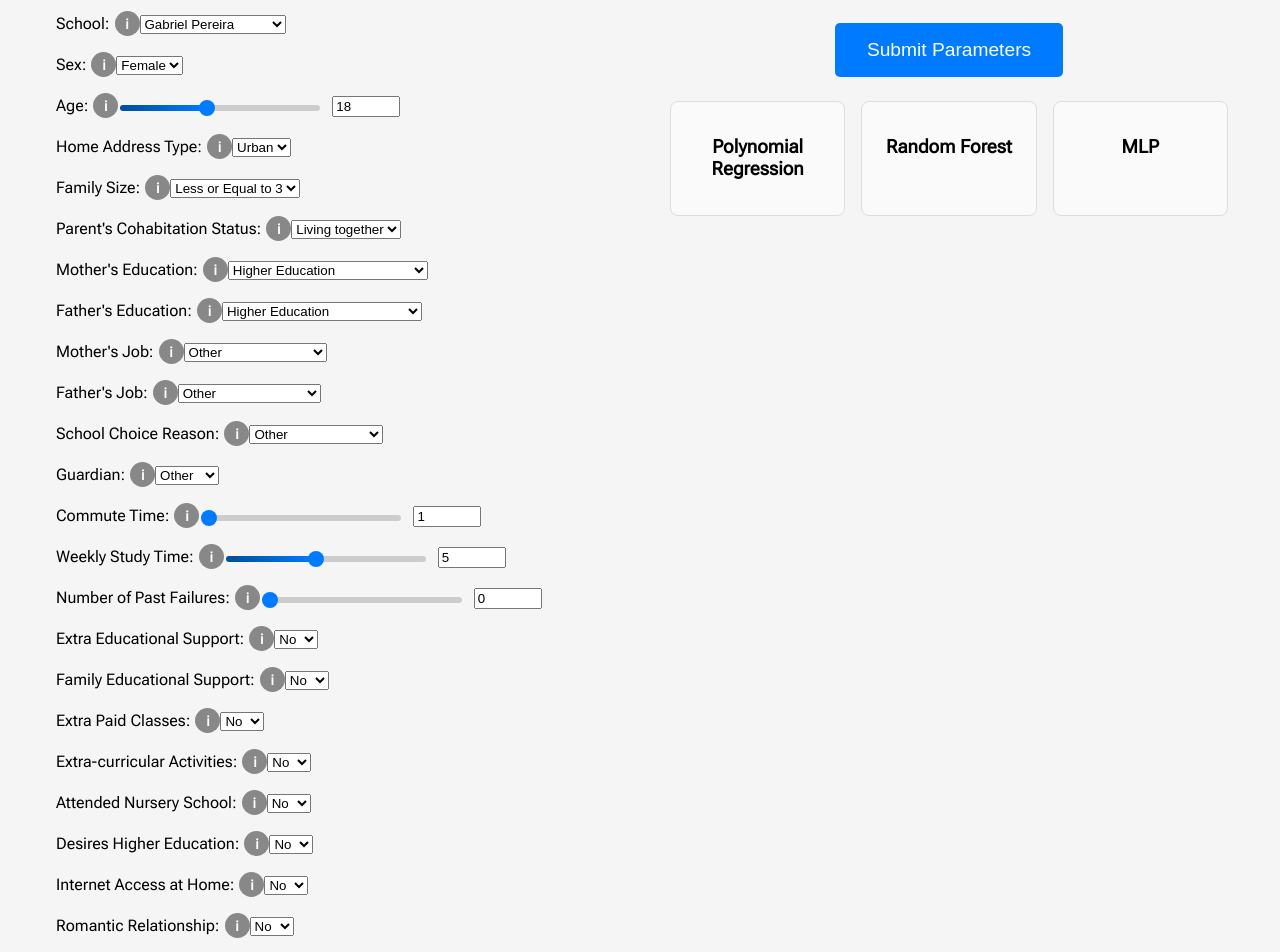
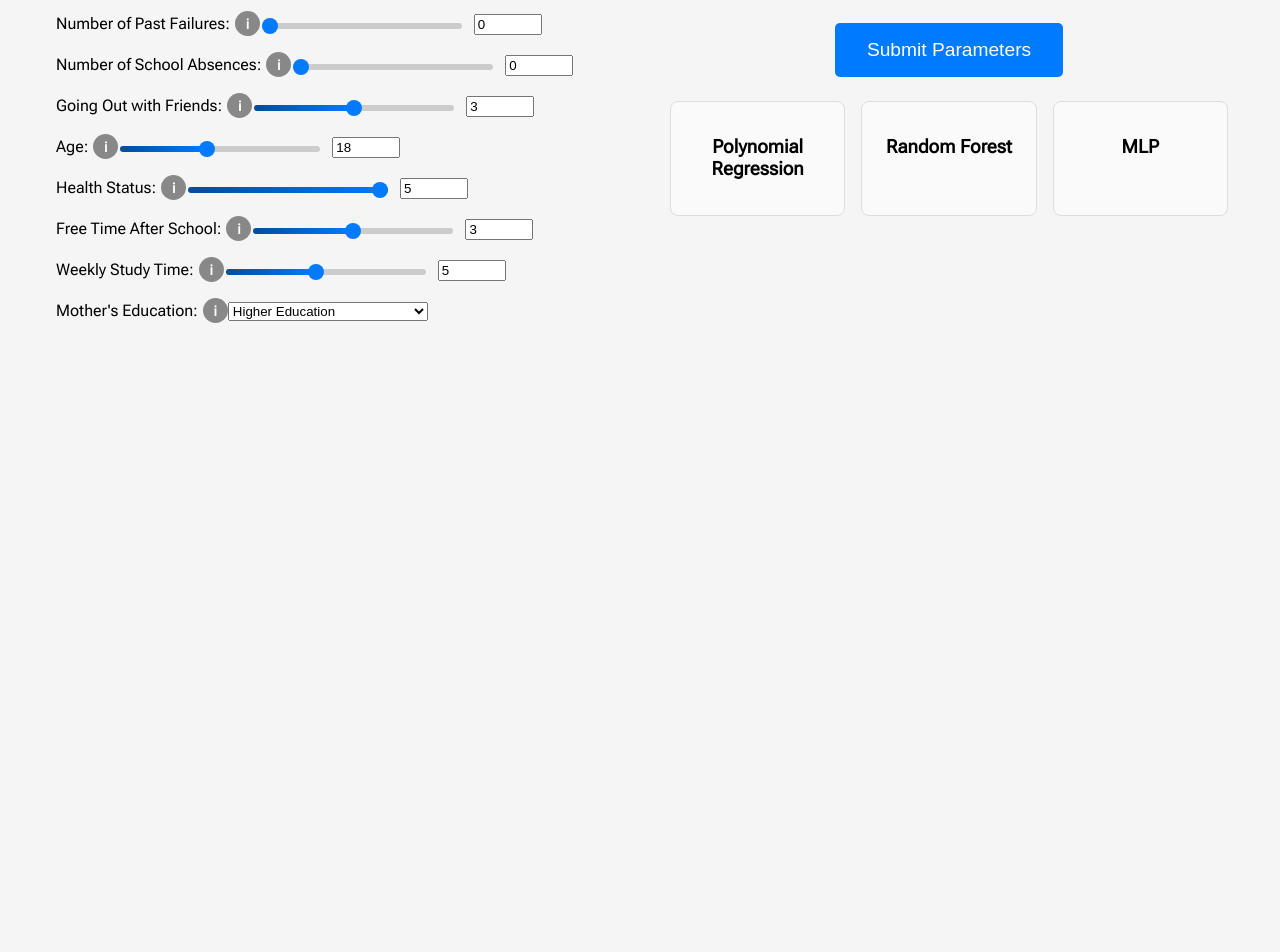
Before and after one commit to Nate-Kim/Grade-Prediction, a React (Vite) app in the folder web_ui/frontend/: page / in a window 1280 px wide. Shown: the part 320-1272 px from the top of the page. After the commit the page ends 800 px from the top, so only its background shows below. Built offline with nearby package versions, Linux system fonts and the light colour scheme.

Commit message:
Reworked parameters passed

```diff
--- a/web_ui/frontend/src/pages/Home.jsx
+++ b/web_ui/frontend/src/pages/Home.jsx
@@ -6,43 +6,8 @@ import ClipLoader from "react-spinners/ClipLoader";
 import './Home.css';
 
 export default function Home() {
-  // School
-  const [p_school, setPSchool] = useState('GP');
-  const cat_school = [
-    { label: 'Gabriel Pereira', value: 'GP' },
-    { label: 'Mousinho da Silveira', value: 'MS' },
-  ];
-
-  // Sex
-  const [p_sex, setPSex] = useState('F');
-  const cat_sex = [
-    { label: 'Female', value: 'F' },
-    { label: 'Male', value: 'M' },
-  ];
-
   // Age
   const [p_age, setPAge] = useState(18);
-
-  // Address
-  const [p_address, setPAddress] = useState('U');
-  const cat_address = [
-    { label: 'Urban', value: 'U' },
-    { label: 'Rural', value: 'R' },
-  ];
-
-  // Family size
-  const [p_famsize, setPFamsize] = useState('LE3');
-  const cat_famsize = [
-    { label: 'Less or Equal to 3', value: 'LE3' },
-    { label: 'Greater than 3', value: 'GT3' },
-  ];
-
-  // Parent's cohabitation status
-  const [p_Pstatus, setPPstatus] = useState('T');
-  const cat_Pstatus = [
-    { label: 'Living together', value: 'T' },
-    { label: 'Apart', value: 'A' },
-  ];
 
   // Mother's education
   const [p_Medu, setPMedu] = useState(4);
@@ -54,120 +19,11 @@ export default function Home() {
     { label: 'Higher Education', value: 4 },
   ];
 
-  // Father's education
-  const [p_Fedu, setPFedu] = useState(4);
-  const cat_Fedu = [
-    { label: 'None', value: 0 },
-    { label: 'Primary Education (4th grade)', value: 1 },
-    { label: '5th to 9th grade', value: 2 },
-    { label: 'Secondary Education', value: 3 },
-    { label: 'Higher Education', value: 4 },
-  ];
-
-  // Mother's job
-  const [p_Mjob, setPMjob] = useState('other');
-  const cat_Mjob = [
-    { label: 'Teacher', value: 'teacher' },
-    { label: 'Health Care Related', value: 'health' },
-    { label: 'Civil Services', value: 'services' },
-    { label: 'At Home', value: 'athome' },
-    { label: 'Other', value: 'other' },
-  ];
-
-  // Father's job
-  const [p_Fjob, setPFjob] = useState('other');
-  const cat_Fjob = [
-    { label: 'Teacher', value: 'teacher' },
-    { label: 'Health Care Related', value: 'health' },
-    { label: 'Civil Services', value: 'services' },
-    { label: 'At Home', value: 'athome' },
-    { label: 'Other', value: 'other' },
-  ];
-
-  // Reason for choosing school
-  const [p_reason, setPReason] = useState('other');
-  const cat_reason = [
-    { label: 'Close to home', value: 'home' },
-    { label: 'School Reputation', value: 'reputation' },
-    { label: 'Course Preference', value: 'course' },
-    { label: 'Other', value: 'other' },
-  ];
-
-  // Guardian
-  const [p_guardian, setPGuardian] = useState('other');
-  const cat_guardian = [
-    { label: 'Mother', value: 'mother' },
-    { label: 'Father', value: 'father' },
-    { label: 'Other', value: 'other' },
-  ];
-
-  // Home to school travel time
-  const [p_traveltime, setPTraveltime] = useState(1);
-
   // Weekly study time
   const [p_studytime, setPStudytime] = useState(5);
 
   // Past class failures
   const [p_failures, setPFailures] = useState(0);
-
-  // Extra educational support
-  const [p_schoolsup, setPSchoolsup] = useState('no');
-  const cat_schoolsup = [
-    { label: 'Yes', value: 'yes' },
-    { label: 'No', value: 'no' },
-  ];
-
-  // Family educational support
-  const [p_famsup, setPFamsup] = useState('no');
-  const cat_famsup = [
-    { label: 'Yes', value: 'yes' },
-    { label: 'No', value: 'no' },
-  ];
-
-  // Extra paid classes
-  const [p_paid, setPPaid] = useState('no');
-  const cat_paid = [
-    { label: 'Yes', value: 'yes' },
-    { label: 'No', value: 'no' },
-  ];
-
-  // Extra-curricular activities
-  const [p_activities, setPActivities] = useState('no');
-  const cat_activities = [
-    { label: 'Yes', value: 'yes' },
-    { label: 'No', value: 'no' },
-  ];
-
-  // Attended nursery school
-  const [p_nursery, setPNursery] = useState('no');
-  const cat_nursery = [
-    { label: 'Yes', value: 'yes' },
-    { label: 'No', value: 'no' },
-  ];
-
-  // Wants to take higher education
-  const [p_higher, setPHigher] = useState('no');
-  const cat_higher = [
-    { label: 'Yes', value: 'yes' },
-    { label: 'No', value: 'no' },
-  ];
-
-  // Internet access at home
-  const [p_internet, setPInternet] = useState('no');
-  const cat_internet = [
-    { label: 'Yes', value: 'yes' },
-    { label: 'No', value: 'no' },
-  ];
-
-  // Romantic relationship
-  const [p_romantic, setPRomantic] = useState('no');
-  const cat_romantic = [
-    { label: 'Yes', value: 'yes' },
-    { label: 'No', value: 'no' },
-  ];
-
-  // Quality of family relationships
-  const [p_famrel, setPFamrel] = useState(5);
 
   // Free time after school
   const [p_freetime, setPFreetime] = useState(3);
@@ -175,25 +31,11 @@ export default function Home() {
   // Going out with friends
   const [p_goout, setPGoout] = useState(3);
 
-  // Workday alcohol consumption
-  const [p_dalc, setPDalc] = useState(1);
-
-  // Weekend alcohol consumption
-  const [p_walc, setPWalc] = useState(1);
-
   // Current health status
   const [p_health, setPHealth] = useState(5);
 
   // Number of school absences
   const [p_absences, setPAbsences] = useState(0);
-
-  // First period grade
-  const [p_G1, setPG1] = useState(10);
-
-  // Second period grade
-  const [p_G2, setPG2] = useState(12);
-
-
 
 
   const [results, setResults] = useState({});
@@ -206,7 +48,16 @@ export default function Home() {
   };
 
   const handleSubmit = () => {
-    const inputs = { param1: p_school, param2: p_sex, param3: p_age, };
+    const inputs = {
+      failures: p_failures,
+      absences: p_absences,
+      goout: p_goout,
+      age: p_age,
+      health: p_health,
+      freetime: p_freetime,
+      studytime: p_studytime,
+      Medu: p_Medu,
+    };
 
     setResults({});
     setLoading({ polyreg: true, rforest: true, mlp: true });
@@ -243,38 +94,14 @@ export default function Home() {
       <div className="container">
         <div className="parameters">
           <center><h2>Parameters</h2></center>
-          <Dropdown label="School:" info="Identifies the student's school" selected={p_school} onChange={setPSchool} options={cat_school} />
-          <Dropdown label="Sex:" info="Student's sex demographics" selected={p_sex} onChange={setPSex} options={cat_sex} />
+          <Slider label="Number of Past Failures:" info="Number of past academically failed classes by the student" value={p_failures} setValue={setPFailures} min={0} max={3} />
+          <Slider label="Number of School Absences:" info="Total number of school absences" value={p_absences} setValue={setPAbsences} min={0} max={93} />
+          <Slider label="Going Out with Friends:" info="How frequently the student goes out with friends, where 5 is most frequently" value={p_goout} setValue={setPGoout} min={1} max={5} />
           <Slider label="Age:" info="Student's age, in years" value={p_age} setValue={setPAge} min={15} max={22} />
-          <Dropdown label="Home Address Type:" info="Type of area where the student lives" selected={p_address} onChange={setPAddress} options={cat_address} />
-          <Dropdown label="Family Size:" info="Number of family members in the student's family" selected={p_famsize} onChange={setPFamsize} options={cat_famsize} />
-          <Dropdown label="Parent's Cohabitation Status:" info="Whether or not the student's parents live together" selected={p_Pstatus} onChange={setPPstatus} options={cat_Pstatus} />
+          <Slider label="Health Status:" info="Student's current self-perceived health status, where 5 is best" value={p_health} setValue={setPHealth} min={1} max={5} />
+          <Slider label="Free Time After School:" info="How much free time the student has after school, where 5 is a lot" value={p_freetime} setValue={setPFreetime} min={1} max={5} />
+          <Slider label="Weekly Study Time:" info="Average time spent by the student studying per week, in hours" value={p_studytime} setValue={setPStudytime} min={1} max={10} />
           <Dropdown label="Mother's Education:" info="Highest level of education achieved by the student's mother" selected={p_Medu} onChange={setPMedu} options={cat_Medu} />
-          <Dropdown label="Father's Education:" info="Highest level of education achieved by the student's father" selected={p_Fedu} onChange={setPFedu} options={cat_Fedu} />
-          <Dropdown label="Mother's Job:" info="Mother's category of occupation" selected={p_Mjob} onChange={setPMjob} options={cat_Mjob} />
-          <Dropdown label="Father's Job:" info="Father's category of occupation" selected={p_Fjob} onChange={setPFjob} options={cat_Fjob} />
-          <Dropdown label="School Choice Reason:" info="Main reason for choosing the school" selected={p_reason} onChange={setPReason} options={cat_reason} />
-          <Dropdown label="Guardian:" info="Primary guardian responsible for the student" selected={p_guardian} onChange={setPGuardian} options={cat_guardian} />
-          <Slider label="Commute Time:" info="Time it takes to travel from home to school, in hours" value={p_traveltime} setValue={setPTraveltime} min={1} max={4} />
-          <Slider label="Weekly Study Time:" info="Average time spent by the student studying per week, in hours" value={p_studytime} setValue={setPStudytime} min={1} max={10} />
-          <Slider label="Number of Past Failures:" info="Number of past academically failed classes by the student" value={p_failures} setValue={setPFailures} min={0} max={3} />
-          <Dropdown label="Extra Educational Support:" info="Does the student participate in extra school support programs?" selected={p_schoolsup} onChange={setPSchoolsup} options={cat_schoolsup} />
-          <Dropdown label="Family Educational Support:" info="Does the student recieve educational support from their family?" selected={p_famsup} onChange={setPFamsup} options={cat_famsup} />
-          <Dropdown label="Extra Paid Classes:" info="Is the student enrolled in extra, paid classes?" selected={p_paid} onChange={setPPaid} options={cat_paid} />
-          <Dropdown label="Extra-curricular Activities:" info="Is the student involved in any extra-curricular activities?" selected={p_activities} onChange={setPActivities} options={cat_activities} />
-          <Dropdown label="Attended Nursery School:" info="Did the student attend a nursery school in early childhood?" selected={p_nursery} onChange={setPNursery} options={cat_nursery} />
-          <Dropdown label="Desires Higher Education:" info="Does the student intend to pursue higher education?" selected={p_higher} onChange={setPHigher} options={cat_higher} />
-          <Dropdown label="Internet Access at Home:" info="Does the student have internet access at home?" selected={p_internet} onChange={setPInternet} options={cat_internet} />
-          <Dropdown label="Romantic Relationship:" info="Is the student engaged in a romantic relationship?" selected={p_romantic} onChange={setPRomantic} options={cat_romantic} />
-          <Slider label="Family Relationship Quality:" info="Self-assessed quality of the student's family relationships, where 5 is best" value={p_famrel} setValue={setPFamrel} min={1} max={5} />
-          <Slider label="Free Time After School:" info="How much free time the student has after school, where 5 is a lot" value={p_freetime} setValue={setPFreetime} min={1} max={5} />
-          <Slider label="Going Out with Friends:" info="How frequently the student goes out with friends, where 5 is most frequently" value={p_goout} setValue={setPGoout} min={1} max={5} />
-          <Slider label="Workday Alcohol Consumption:" info="How frequently the student drinks alcohol on workdays, where 5 is most frequently" value={p_dalc} setValue={setPDalc} min={1} max={5} />
-          <Slider label="Weekend Alcohol Consumption:" info="How frequently the student drinks alcohol on weekends, where 5 is most frequently" value={p_walc} setValue={setPWalc} min={1} max={5} />
-          <Slider label="Health Status:" info="Student's current self-perceived health status, where 5 is best" value={p_health} setValue={setPHealth} min={1} max={5} />
-          <Slider label="Number of School Absences:" info="Total number of school absences" value={p_absences} setValue={setPAbsences} min={0} max={93} />
-          <Slider label="First Period Grade:" info="Grade received in the first grading period (G1)" value={p_G1} setValue={setPG1} min={0} max={20} />
-          <Slider label="Second Period Grade:" info="Grade received in the second grading period (G2)" value={p_G2} setValue={setPG2} min={0} max={20} />
         </div>
 
         <div className="prediction">
```
Also changed, not shown: 2 other files (tests, documents, lock files or other folders).
